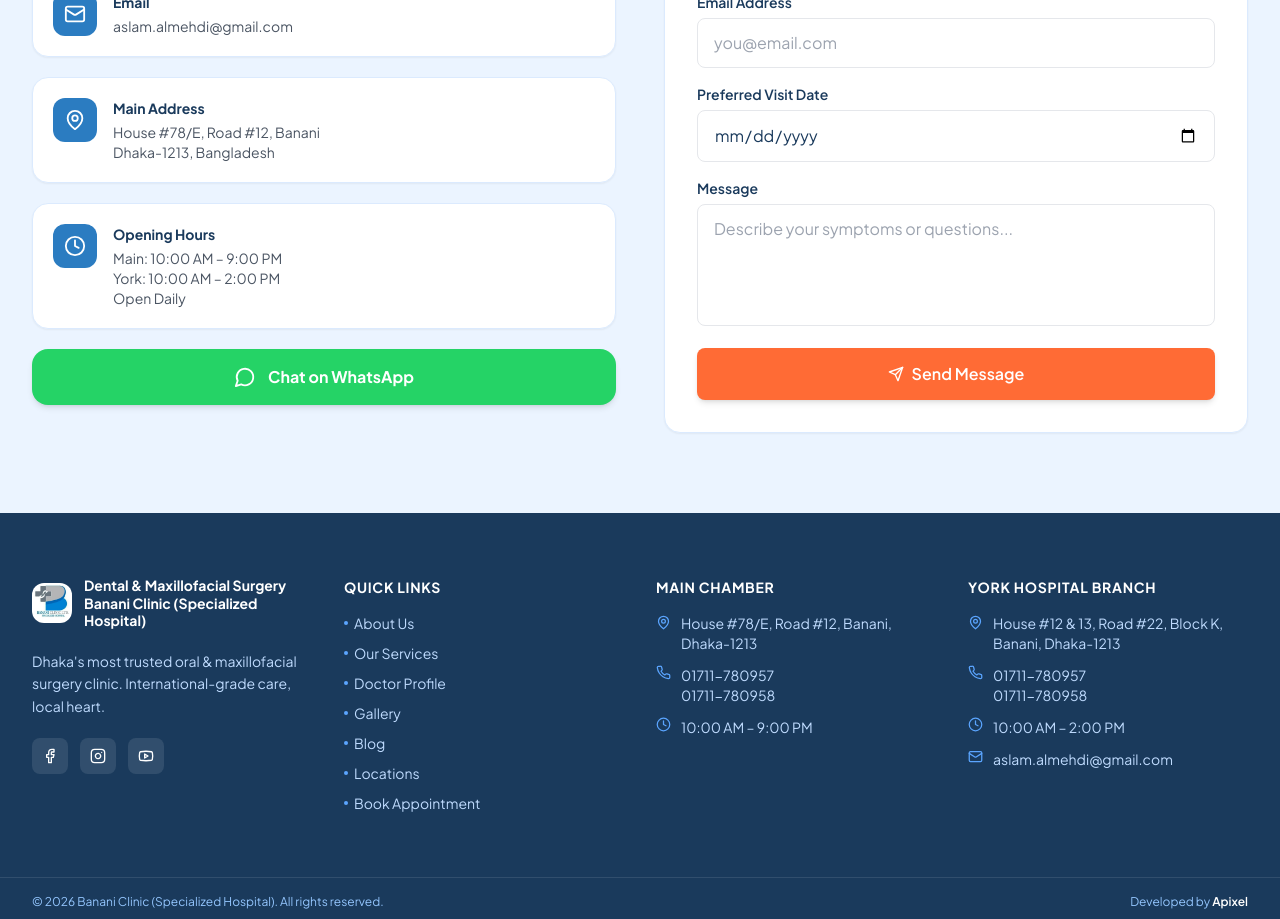
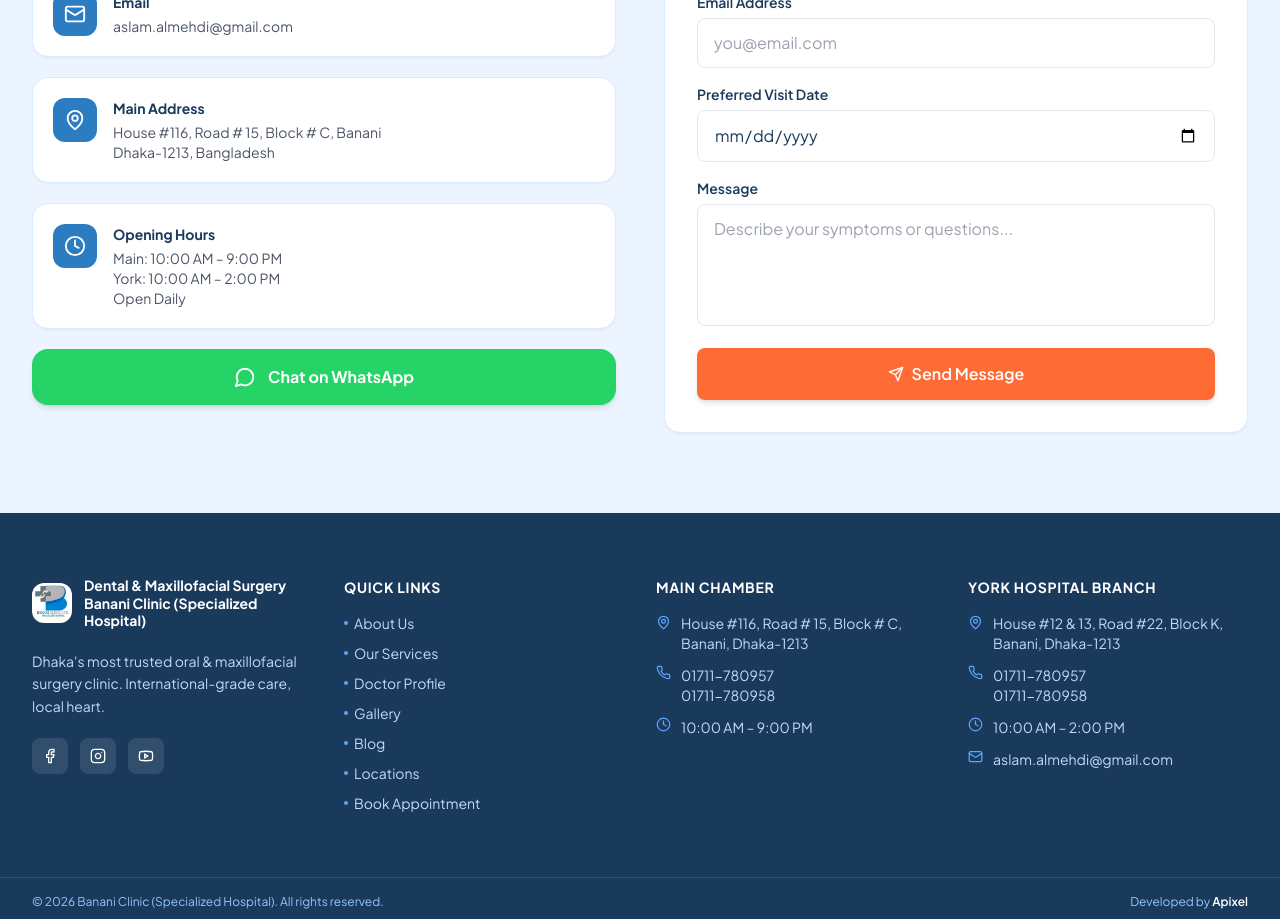
Before and after one commit to apixel-code/banani-clinic-new, a React (Vite) app in the folder frontend/: page /contact in a window 1280 px wide. Shown: the part 820-1739 px from the top of the page. Built offline with nearby package versions, Linux system fonts and the light colour scheme; no server answers.

Commit message:
feat: update address details for Main Chamber across multiple components for consistency

```diff
--- a/frontend/src/components/Footer.tsx
+++ b/frontend/src/components/Footer.tsx
@@ -49,7 +49,7 @@ export default function Footer() {
           <div>
             <h3 className="font-bold text-white mb-4 text-sm uppercase tracking-wider">Main Chamber</h3>
             <div className="space-y-3">
-              <div className="flex gap-2.5 text-sm" style={{ color: '#bfdbfe' }}><MapPin size={15} className="flex-shrink-0 mt-0.5" style={{ color: '#5BA5FF' }} /><span>House #78/E, Road #12, Banani, Dhaka-1213</span></div>
+              <div className="flex gap-2.5 text-sm" style={{ color: '#bfdbfe' }}><MapPin size={15} className="flex-shrink-0 mt-0.5" style={{ color: '#5BA5FF' }} /><span>House #116, Road # 15, Block # C, Banani, Dhaka-1213</span></div>
               <div className="flex gap-2.5 text-sm" style={{ color: '#bfdbfe' }}><Phone size={15} className="flex-shrink-0" style={{ color: '#5BA5FF' }} /><div><a href="tel:+8801711780957" className="hover:text-white block">01711-780957</a><a href="tel:+8801711780958" className="hover:text-white block">01711-780958</a></div></div>
               <div className="flex gap-2.5 text-sm" style={{ color: '#bfdbfe' }}><Clock size={15} className="flex-shrink-0" style={{ color: '#5BA5FF' }} /><span>10:00 AM – 9:00 PM</span></div>
             </div>
--- a/frontend/src/pages/BookAppointment.tsx
+++ b/frontend/src/pages/BookAppointment.tsx
@@ -426,7 +426,7 @@ export default function BookAppointment() {
                         {
                           key: "main",
                           name: "Main Chamber",
-                          addr: "House #78/E, Road #12, Banani",
+                          addr: "House #116, Road # 15, Block # C, Banani",
                           hours: "10AM – 9PM",
                         },
                         {
--- a/frontend/src/pages/Contact.tsx
+++ b/frontend/src/pages/Contact.tsx
@@ -130,7 +130,7 @@ export default function Contact() {
                     icon: <MapPin size={22} />,
                     title: "Main Address",
                     lines: [
-                      "House #78/E, Road #12, Banani",
+                      "House #116, Road # 15, Block # C, Banani",
                       "Dhaka-1213, Bangladesh",
                     ],
                     href: undefined,
--- a/frontend/src/pages/Locations.tsx
+++ b/frontend/src/pages/Locations.tsx
@@ -7,7 +7,7 @@ import { buildTitle } from '../utils/seoHelpers';
 const chambers = [
   {
     name: 'Main Chamber',
-    address: 'House #78/E, Road #12, Banani, Dhaka-1213',
+    address: 'House #116, Road # 15, Block # C, Banani, Dhaka-1213',
     phones: ['01711-780957', '01711-780958'],
     hours: '10:00 AM – 9:00 PM (Daily)',
     email: 'aslam.almehdi@gmail.com',
--- a/frontend/src/utils/seoHelpers.ts
+++ b/frontend/src/utils/seoHelpers.ts
@@ -14,7 +14,7 @@ export const CLINIC_SCHEMA = {
   email: 'aslam.almehdi@gmail.com',
   address: {
     '@type': 'PostalAddress',
-    streetAddress: 'House #78/E, Road #12, Banani',
+    streetAddress: 'House #116, Road # 15, Block # C, Banani',
     addressLocality: 'Dhaka',
     postalCode: '1213',
     addressCountry: 'BD',
```
